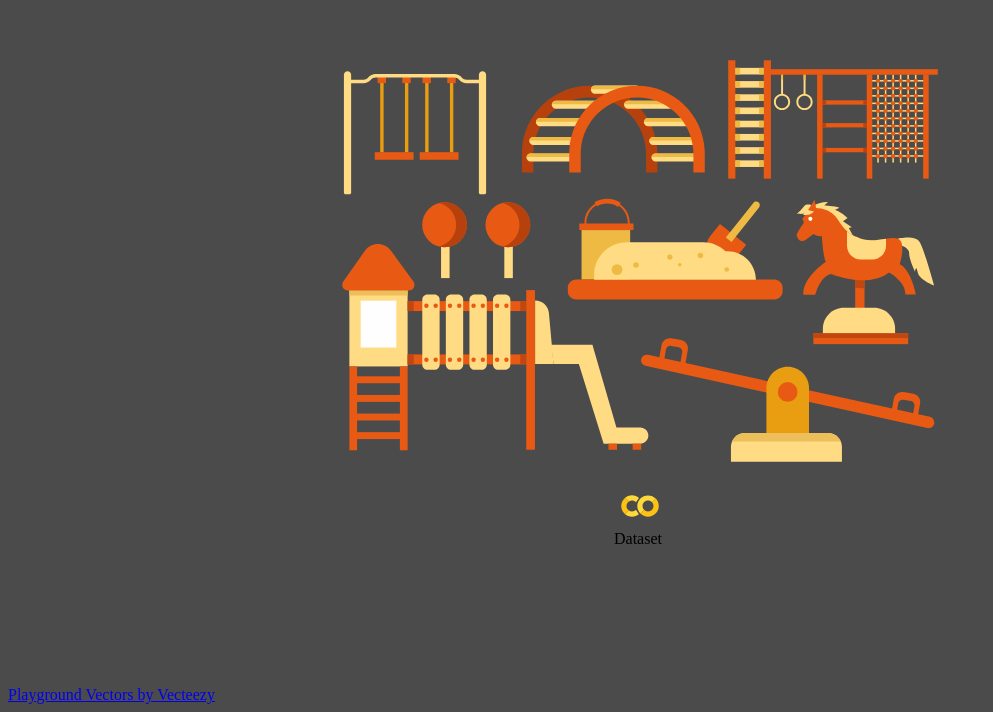
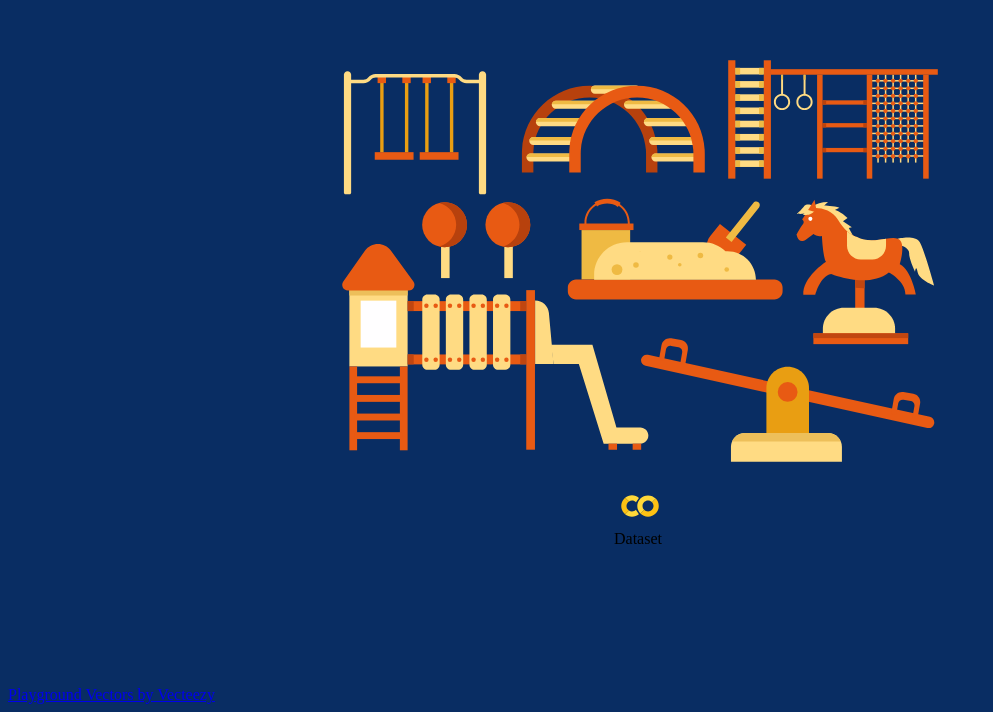
Before and after one commit to cumulio/api-playground, a website built with Vite: page index.html in a window 1280 px wide. Shown: the part 106-818 px from the top of the page, without its empty margins (0-993 px from the left). Built offline with nearby package versions, Linux system fonts and the light colour scheme.

Commit message:
changing background color

```diff
--- a/src/styles.css
+++ b/src/styles.css
@@ -1,5 +1,5 @@
 body {
-  background-color: rgb(75, 75, 75);
+  background-color: rgb(9, 45, 99);
 }
 #content {
   height: 100%;
```
